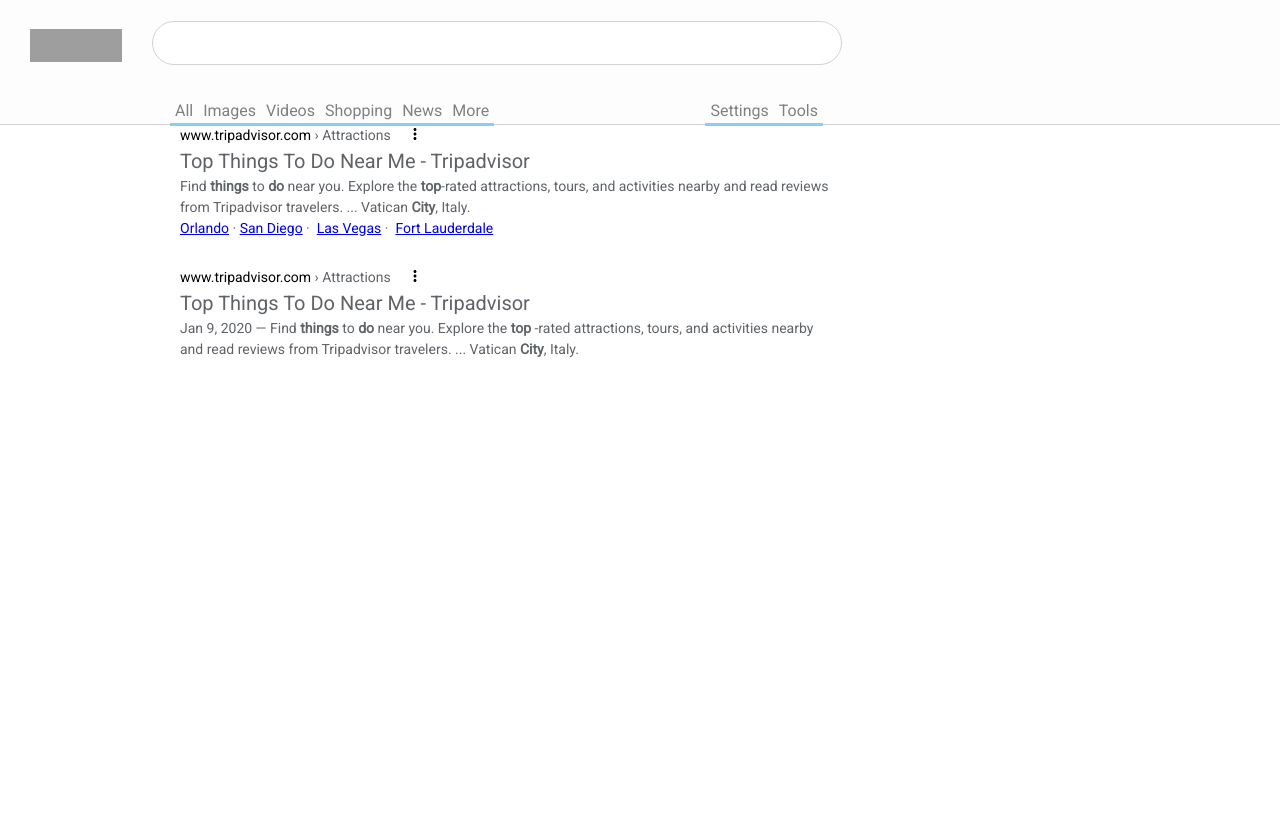
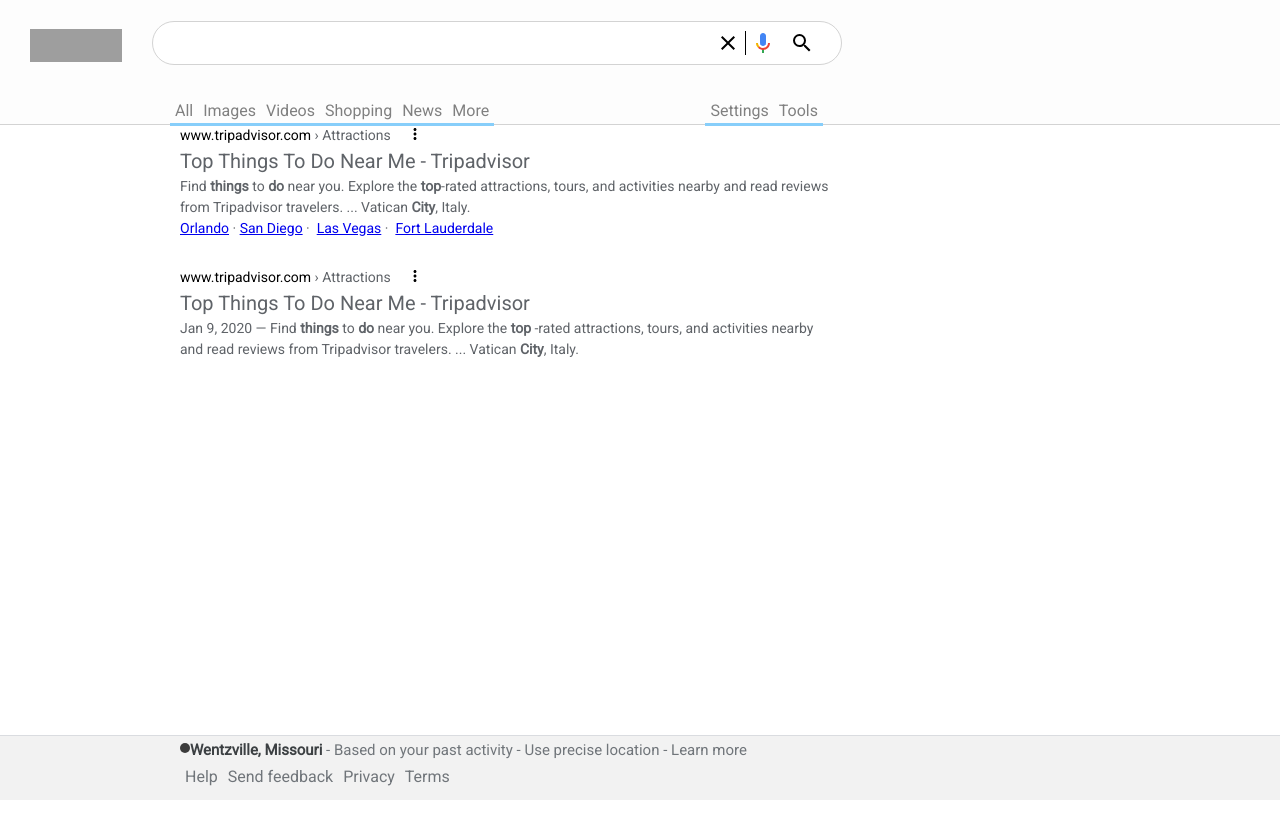
Before and after one commit to leolion0/google-results-page, a plain HTML site: page index.html in a window 1280 px wide. Shown: the top 838 px of the page. After the commit the page ends 800 px from the top, so only its background shows below. Drawn offline with Linux system fonts and the light colour scheme; grey boxes are pictures that could not be loaded.

Commit message:
Added footer. Added text entry and icons to search bar.

```diff
--- a/index.html
+++ b/index.html
@@ -10,7 +10,17 @@
     <body>
         <div id="top-header">
             <img id="top-logo"src="https://www.google.com/images/branding/googlelogo/1x/googlelogo_color_272x92dp.png" alt="Google Homepage">
-            <div id="search-bar"></div>
+            <div id="search-bar">
+                <input type="text" id="search-text-field">
+                <div id="search-icons">
+                    <div id="cross-container">
+                        <svg id="cross" focusable="false" xmlns="http://www.w3.org/2000/svg" viewBox="0 0 24 24"><path d="M19 6.41L17.59 5 12 10.59 6.41 5 5 6.41 10.59 12 5 17.59 6.41 19 12 13.41 17.59 19 19 17.59 13.41 12z"></path></svg>
+                    </div>
+                    <svg id="mic" class="HPVvwb" focusable="false" viewBox="0 0 24 24" xmlns="http://www.w3.org/2000/svg"><path d="m12 15c1.66 0 3-1.31 3-2.97v-7.02c0-1.66-1.34-3.01-3-3.01s-3 1.34-3 3.01v7.02c0 1.66 1.34 2.97 3 2.97z" fill="#4285f4"></path><path d="m11 18.08h2v3.92h-2z" fill="#34a853"></path><path d="m7.05 16.87c-1.27-1.33-2.05-2.83-2.05-4.87h2c0 1.45 0.56 2.42 1.47 3.38v0.32l-1.15 1.18z" fill="#f4b400"></path><path d="m12 16.93a4.97 5.25 0 0 1 -3.54 -1.55l-1.41 1.49c1.26 1.34 3.02 2.13 4.95 2.13 3.87 0 6.99-2.92 6.99-7h-1.99c0 2.92-2.24 4.93-5 4.93z" fill="#ea4335"></path></svg>
+                    <svg id="magnifier" focusable="false" xmlns="http://www.w3.org/2000/svg" viewBox="0 0 24 24"><path d="M15.5 14h-.79l-.28-.27A6.471 6.471 0 0 0 16 9.5 6.5 6.5 0 1 0 9.5 16c1.61 0 3.09-.59 4.23-1.57l.27.28v.79l5 4.99L20.49 19l-4.99-5zm-6 0C7.01 14 5 11.99 5 9.5S7.01 5 9.5 5 14 7.01 14 9.5 11.99 14 9.5 14z"></path></svg>
+
+                </div>
+            </div>
         </div>
         <div id="bottom-header">
             <ul id="search-tab-container">
@@ -67,6 +77,29 @@
                     -rated attractions, tours, and activities nearby and read reviews from
                      Tripadvisor travelers. ... Vatican <em>City</em>, Italy.</span>
             </div>
+        </div>
+        <div class="footer">
+            <div class="footer" id="footer-top">
+                <span id="location-content">
+                    <span id="location-circle"></span>
+                    <span><strong>Wentzville, Missouri</strong> - Based on your past activity - Use precise location - <a href="#">Learn more</a></span>
+
+                </span>
+
+            </div>
+            <div class="footer" id="footer-bottom">
+                <ul id="footer-links">
+                    <li><a href="#">Help</a></li>
+                    <li><a href="#">Send feedback</a></li>
+                    <li><a href="#">Privacy</a></li>
+                    <li><a href="#">Terms</a></li>
+                </ul>
+            </div>
+
+        </div>
+
+
+
 
 
     </body>
--- a/styles/main.css
+++ b/styles/main.css
@@ -20,8 +20,15 @@
     border-bottom-style: solid;
     border-color: lightgray;
 }
+ul{
+    list-style-type: none;
+}
+li {
+    padding-inline-start: 5px;
+    padding-inline-end: 5px;
+}
 #search-tab-container {
-    list-style-type: none;
+
     margin-left: 170px;
     padding: 0px;
     margin-top: 14px;
@@ -33,8 +40,7 @@
 .search-tab {
     float: left;
     border-bottom-style: solid;
-    padding-inline-start: 5px;
-    padding-inline-end: 5px;
+
     font-family: "Arial";
 
 
@@ -64,6 +70,7 @@
     width: 690px;
     height: 44px;
     display: flex;
+    flex-direction: row;
     align-self: center;
     border-bottom-left-radius: 24px;
     border-bottom-right-radius: 24px;
@@ -74,10 +81,55 @@
     border-color: lightgrey;
 
 }
+#search-icons {
+    display: inherit;
+    width: fit-content;
+    height: auto;
+    margin-left: auto;
+    margin-right: 12px;
+}
+#cross-container {
+    align-self: center;
+    border-width: 0px 1px 0px 0px;
+    border-style: solid;
+    padding-right: 5px;
+    margin-right: 5px;
+}
+#search-bar:hover {
+    box-shadow: 0 1px 6px rgb(32 33 36 / 28%);
+}
+#search-icons svg {
+    display: flex;
+    margin-right: auto;
+    position: relative;
+    align-self: center;
+    height: 24px;
+    width: 24px;
+}
+
+#search-icons #magnifier {
+    margin-right: 15px;
+}
+#search-icons #mic{
+    margin-right: 15px;
+}
+
+#search-text-field{
+    border-style: hidden;
+    background-color: transparent;
+    margin-left: 23px;
+    width: 533px;
+    height: 34px;
+    padding: 0px 0px 0px 0px;
+    align-self: center;
+}
+#search-text-field:focus {
+    outline: none;
+}
 
 #center-col {
     width: 652px;
-    height: 1508px;
+    height: auto;
     background-color: #fff;
     margin: 0 264px 0 180px;
 }
@@ -138,3 +190,66 @@ svg {
     margin: 0px;
     display: inline;
 }
+
+.footer {
+    background-color: rgb(242, 242, 242);
+    display: flex;
+    flex-direction: column;
+    position: absolute;
+    height: 15px;
+    width: 100%;
+    bottom: 0%;
+}
+.footer a {
+    text-decoration: none;
+    color: rgb(112, 117, 122);
+}
+.footer a:hover {
+    color: #3c4043;
+}
+
+#footer-top {
+    height: 25px;
+    bottom: 40px;
+    border-top-color: rgb(218, 220, 224);
+    border-style: solid;
+    border-width: 1px 0px 0px 0px;
+}
+
+#footer-bottom {
+    height: 40px;
+
+}
+#footer-links {
+    display: flex;
+    flex-direction: row;
+    width: 652px;
+    margin: 5px 264px 0 180px;
+    padding-inline-start: 0px;
+    position: relative;
+}
+
+#location-content{
+    margin: 3px 264px 0 180px;
+    height: 25px;
+    background-color: transparent;
+    display: flex;
+    flex-direction: row;
+    font-size: 15px;
+    color: rgb(112, 117, 122);
+}
+#location-content strong {
+    color: rgb(60, 64, 67);
+}
+#location-content a {
+
+}
+
+#location-circle {
+    background-color: rgb(59, 59, 59);
+    height: 10px;
+    width: 10px;
+    margin-bottom: 4px;
+    border-radius: 100%;
+    align-self: center;
+}
```
